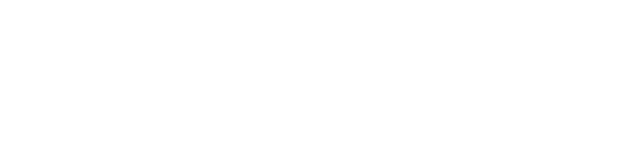
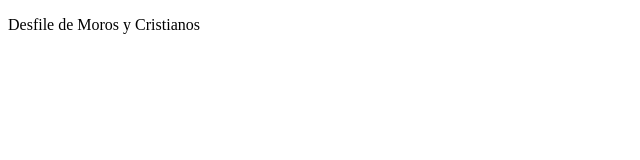
Before and after one commit to AlexP1705/Ejercicio2, a plain HTML site: page index.html in a window 1280 px wide. Shown: the whole page, without its empty margins (0-640 px from the left). Drawn offline with Linux system fonts and the light colour scheme.

Commit message:
Modificando archivos REPO2

```diff
--- a/index.html
+++ b/index.html
@@ -6,6 +6,6 @@
     <title>Puente de Octubre</title>
 </head>
 <body>
-
+<p>Desfile de Moros y Cristianos</p>
 </body>
 </html>
```
Also changed, not shown: README.txt.
